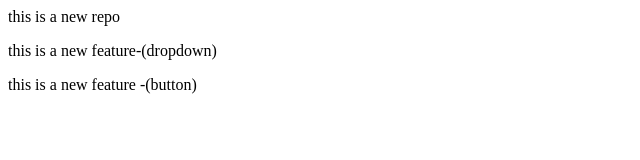
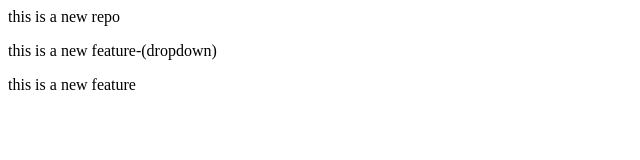
Before and after one commit to Izz-ve/localrepo, a plain HTML site: page localrepo/index.html in a window 1280 px wide. Shown: the full height of the page, 0-640 px from the left. Drawn offline with Linux system fonts and the light colour scheme.

Commit message:
del button

```diff
--- a/localrepo/index.html
+++ b/localrepo/index.html
@@ -1,3 +1,3 @@
 <p>this is a new repo<p>
 <p>this is a new feature-(dropdown)<p>
-<p>this is a new feature -(button)<p>
+<p>this is a new feature <p>
```
